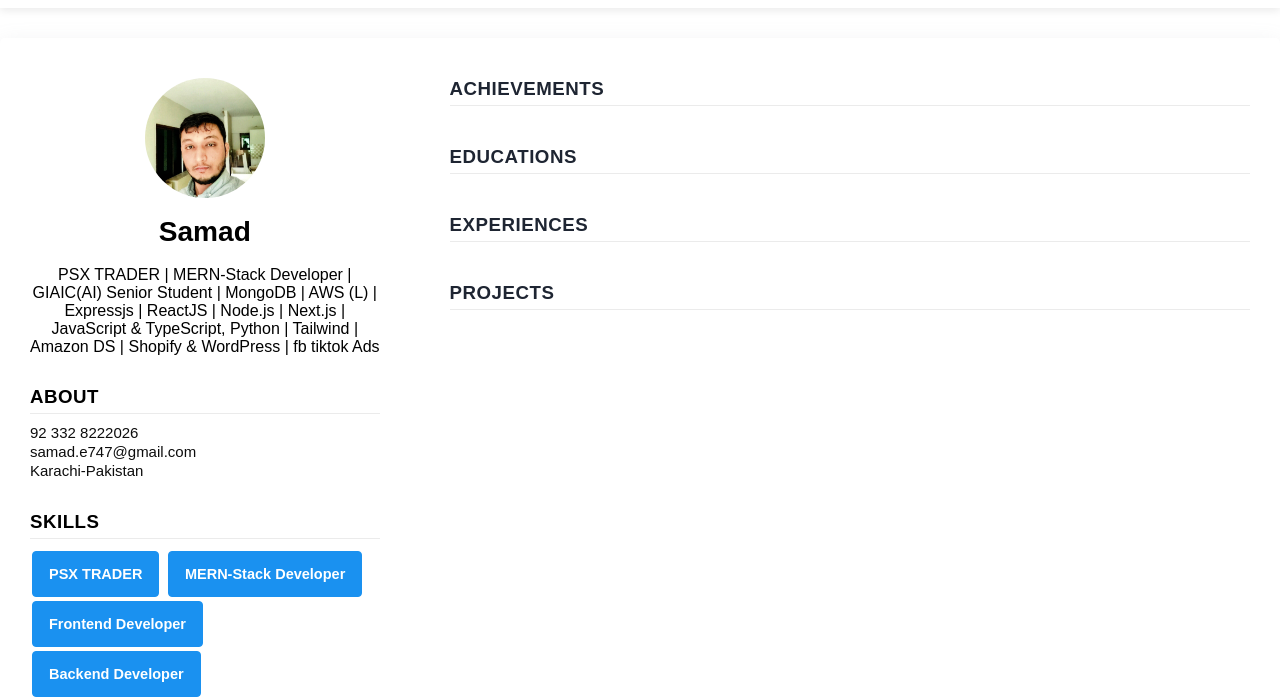
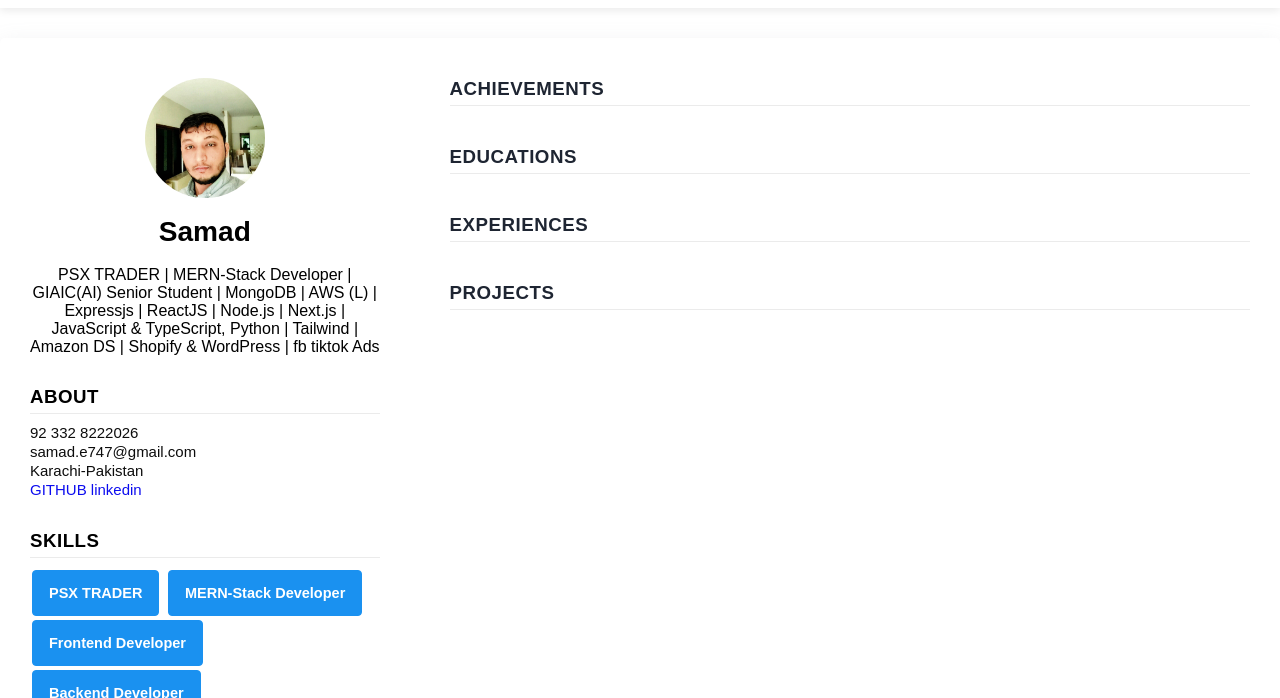
Before and after one commit to samade747/Hackathon-Resume-Builder-using-html-css-typescript-, a plain HTML site: page seemycv.html in a window 1280 px wide. Shown: the part 72-770 px from the top of the page. Drawn offline with Linux system fonts and the light colour scheme.

Commit message:
Update seemycv.html

```diff
--- a/seemycv.html
+++ b/seemycv.html
@@ -69,7 +69,10 @@
                                 <span class = "preview-item-val" id = "">Karachi-Pakistan</span>
                             </div>
                             <div class = "preview-item">
-                                <span class = "preview-item-val" id = "summary_dsp"></span>
+                                <span class = "preview-item-val" id = "">
+                                    <a href="https://github.com/samade747" target="_blank">GITHUB</a>
+                                    <a href="https://www.linkedin.com/in/abdul-samad-7a294766/" target="_blank">linkedin</a>
+                                </span>
                             </div>
                         </div>
                     </div>
```
